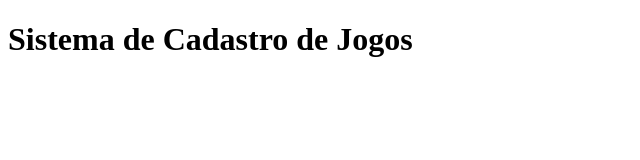
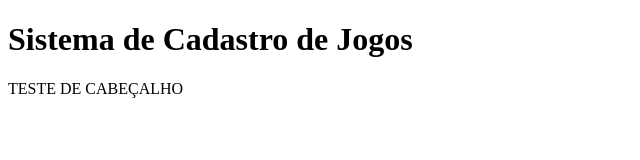
Before and after one commit to githubasmmarques/sistema-de-cadastro, a plain HTML site: page index.html in a window 1280 px wide. Shown: the whole page, without its empty margins (0-640 px from the left). Drawn offline with Linux system fonts and the light colour scheme.

Commit message:
Atualizando index.html com TESTE DE CABEÇALHO

```diff
--- a/index.html
+++ b/index.html
@@ -7,5 +7,6 @@
 </head>
 <body>
     <h1>Sistema de Cadastro de Jogos</h1>
+    TESTE DE CABEÇALHO
 </body>
 </html>
```
